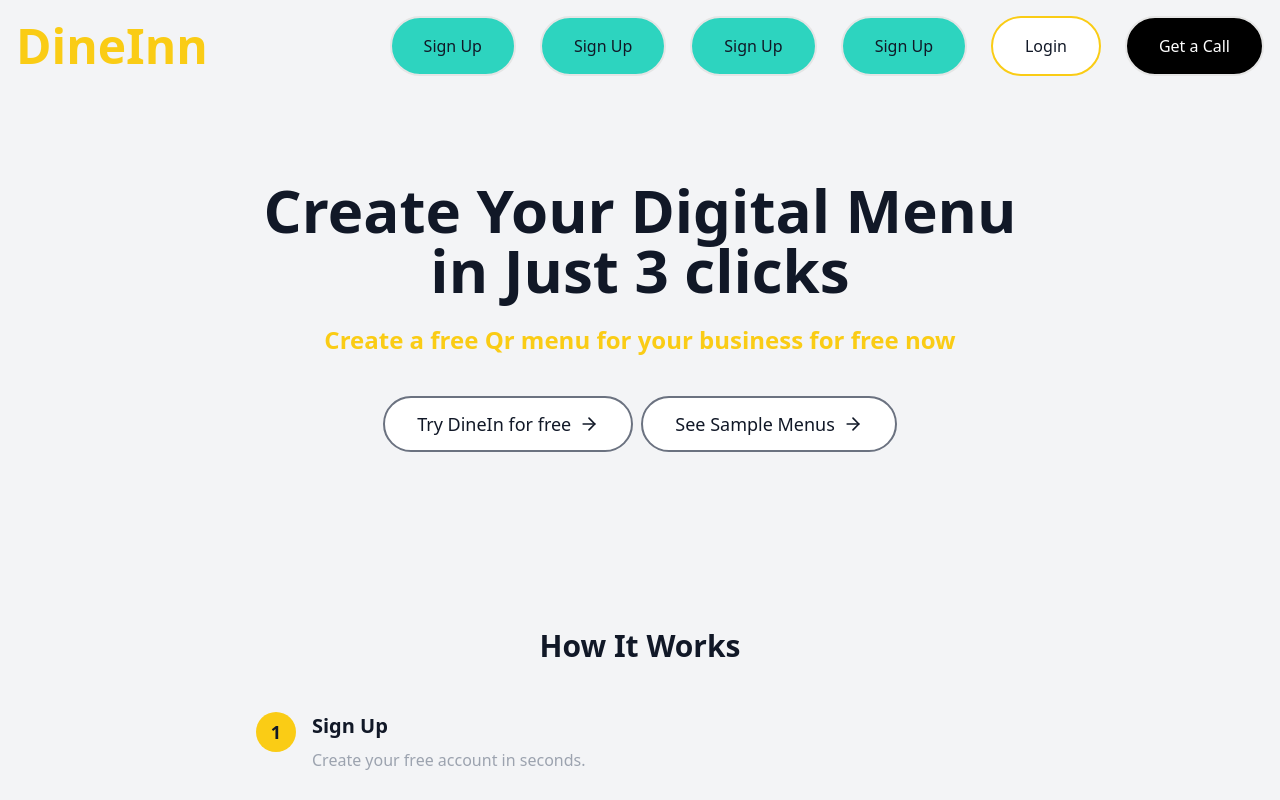
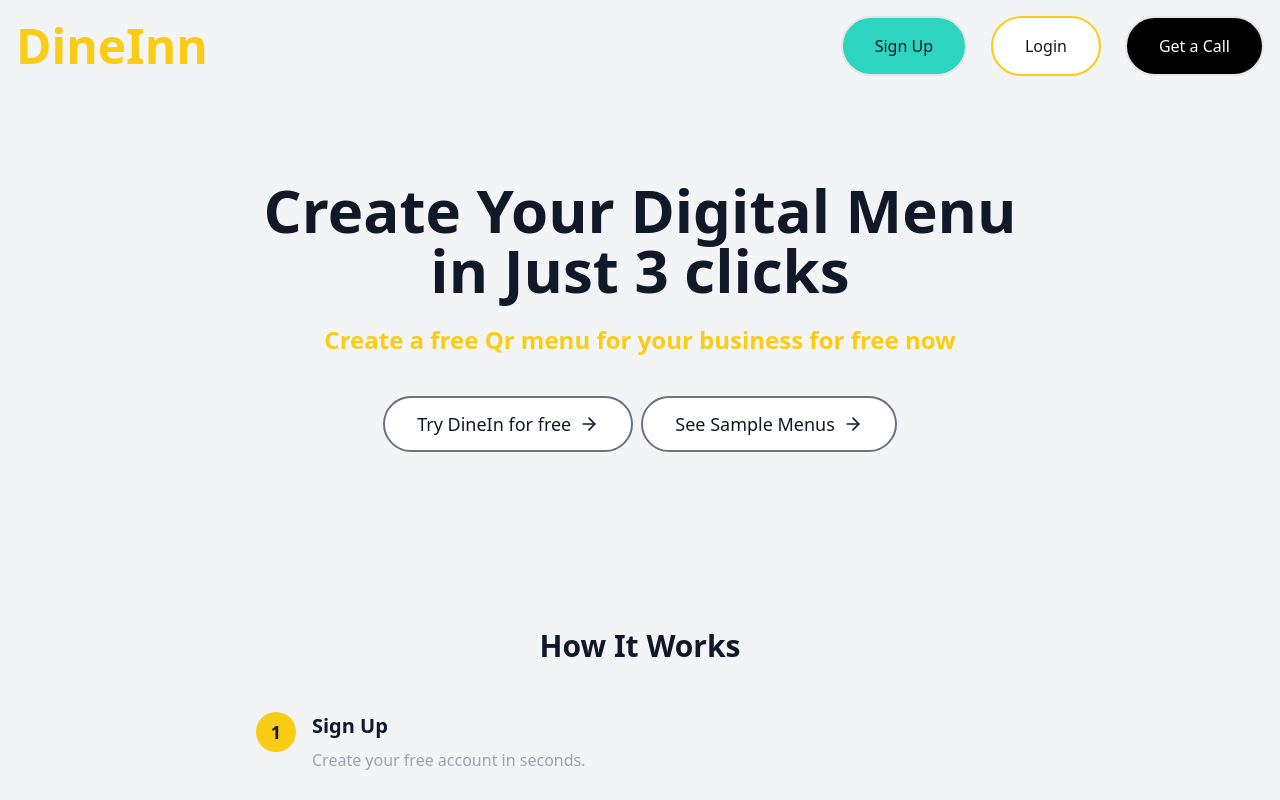
Before and after one commit to NitinGurawaliya/dineInn, a React (Vite) app in the folder frontend/: page / in a window 1280 px wide. Shown: the top 800 px of the page. Built offline with nearby package versions, Linux system fonts and the light colour scheme.

Commit message:
Update Landing.tsx

```diff
--- a/frontend/src/pages/Landing.tsx
+++ b/frontend/src/pages/Landing.tsx
@@ -12,15 +12,7 @@ export default function LandingPage() {
           <nav className=''>
             <ul className="flex space-x-6">
 
-            <Link to={"/signup"}>
-                <li><button  className="bg-teal-400 border-2 text-gray-900 px-8 py-4 rounded-full hover:bg-white transition duration-300">Sign Up</button> </li>
-              </Link>
-              <Link to={"/signup"}>
-                <li><button  className="bg-teal-400 border-2 text-gray-900 px-8 py-4 rounded-full hover:bg-white transition duration-300">Sign Up</button> </li>
-              </Link>
-              <Link to={"/signup"}>
-                <li><button  className="bg-teal-400 border-2 text-gray-900 px-8 py-4 rounded-full hover:bg-white transition duration-300">Sign Up</button> </li>
-              </Link>
+
 
 
               <Link to={"/signup"}>
```
